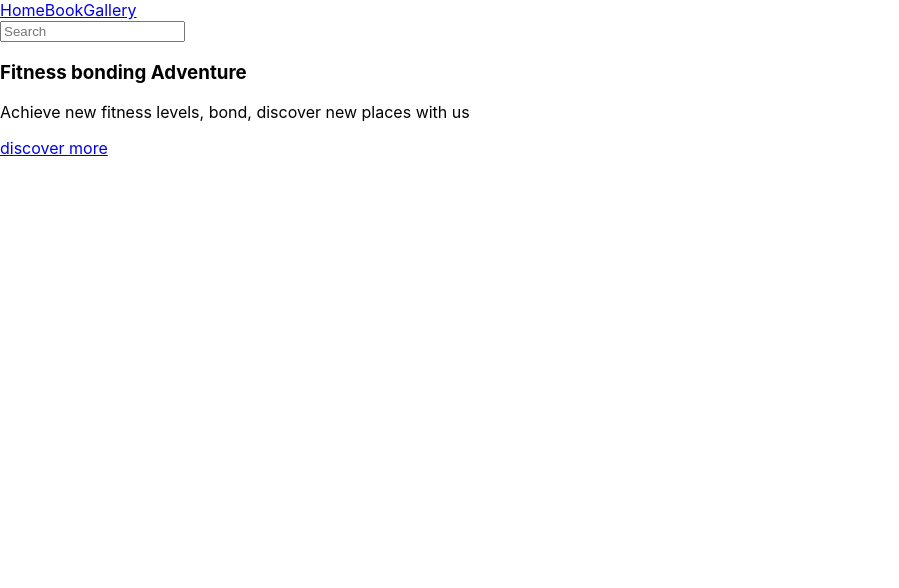
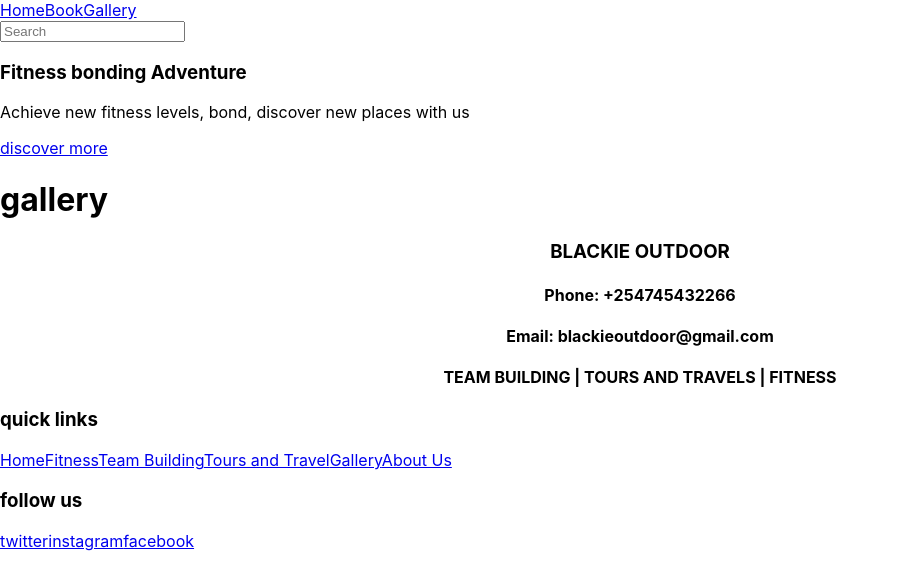
Before and after one commit to devblackie/B-Outdoor, a React (Create React App) app: page / in a window 1280 px wide. Shown: the top 588 px of the page, without its empty margins (0-899 px from the left). Built offline with nearby package versions, Linux system fonts and the light colour scheme.

Commit message:
Defined Book , Gallery and Footer components

```diff
--- a/src/components/App.js
+++ b/src/components/App.js
@@ -3,7 +3,7 @@ import NavBar from './NavBar';
 import Footer from './Footer';
 import Home from './Home';
 import AboutUs from './AboutUs';
-import Books from './Book';
+import Book from './Book';
 import Gallery from './Gallery';
 
 
@@ -25,7 +25,10 @@ function App() {
         </a>
       </header> */}
       <NavBar/>
-      <Home />
+      <Home/>
+      <Book/>
+      <Gallery/>
+      <Footer/>
     </div>
   );
 }
--- a/src/components/Book.js
+++ b/src/components/Book.js
@@ -0,0 +1,54 @@
+import React from 'react';
+
+export default function Book() {
+    return (
+        <div className="Book">
+
+		    {/* <div className="image">
+			   <img src=""/>
+		    </div> */}
+
+{/*
+		    <form>
+			    <div className="form-input">
+				   <h3>Mt Longonot</h3>
+			    </div>
+			    <div className="form-input">
+				   <label>First Name :</label>
+			       <input type="text" name="First Name" required/>
+			       <label>Surname :</label>
+			       <input type="text" name="Surname" required/>
+			    </div>
+			    <div className="form-input">
+				   <label>Pick up Location:</label>
+			       <select class="pul" name="Pick up Location" required>
+				       <option>Juja</option>
+				       <option>Kencom</option>
+				       <option>City Market</option>
+			       </select>
+			    </div>
+			    <div className="form-input">
+				   <label>Phone Number</label>
+			       <input type="tel" name="What'sApp Number" required/>
+			    </div>
+
+			    <div className="form-input">
+			       <label>Number of Slots</label>
+			       <input type="number" name="Number of Slots" min="1" required/>
+		           </div>
+		        <div className="form-input">
+		    	   <label>What'sApp number</label>
+			       <input type="tel" name="What'sApp Number" required/>
+		        </div>
+		        <div className="form-input">
+		    	   <button type="submit" name="Book slots"><h3>Book Slot</h3> </button>
+		        </div>
+
+		    </form> */}
+
+
+
+
+	    </div>
+    );
+}
--- a/src/components/Footer.js
+++ b/src/components/Footer.js
@@ -0,0 +1,37 @@
+import React from 'react';
+
+export default function Footer(){
+    return (
+        <div className="footer">
+            	<div class="box-container">
+		<div className="box">
+
+			<p><center><h3>BLACKIE OUTDOOR</h3></center></p>
+			<p><center><h4>Phone: +254745432266</h4></center></p>
+			<p><center><h4>Email: blackieoutdoor@gmail.com</h4></center></p>
+			<p><center><h4>TEAM BUILDING | TOURS AND TRAVELS | FITNESS</h4></center></p>
+		</div>
+
+		<div className="box">
+			<h3>quick links</h3>
+			<nav class="navbar">
+			   <a href="#">Home</a>
+			   <a href="#">Fitness</a>
+			   <a href="#">Team Building</a>
+			   <a href="#">Tours and Travel</a>
+			   <a href="#">Gallery</a>
+			   <a href="#">About Us</a>
+		    </nav>
+		</div>
+		<div className="box">
+			<h3>follow us</h3>
+			<a href="#">twitter</a>
+			<a href="#">instagram</a>
+			<a href="#">facebook</a>
+
+		</div>
+
+	</div>
+        </div>
+    );
+}
--- a/src/components/Gallery.js
+++ b/src/components/Gallery.js
@@ -0,0 +1,28 @@
+import React from 'react';
+
+export default function Gallery() {
+    return (
+        <div className="gallery">
+            <h1 className="heading">
+                <span>g</span>
+                <span>a</span>
+                <span>l</span>
+                <span>l</span>
+                <span>e</span>
+                <span>r</span>
+                <span>y</span>
+            </h1>
+            {/* <div className="box-container">
+                <div className="box">
+                    <img src="">
+                    <div className="content">
+                        <h3>Mt Longnot</h3>
+                        <p>You got to wait for others on your way up</p>
+                        <a href="#" className="btn">See more</a>
+                    </div>
+                    </img>
+                </div>
+            </div> */}
+        </div>
+    );
+}
```
